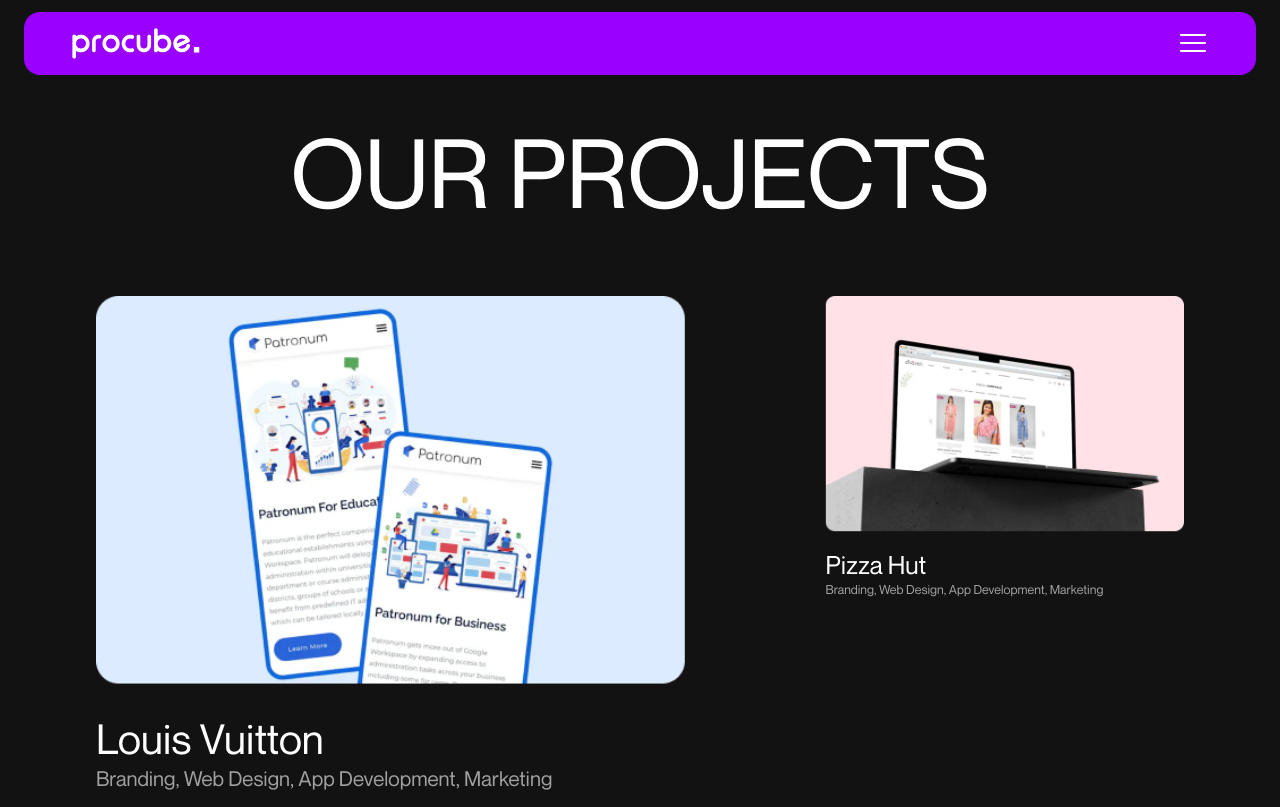
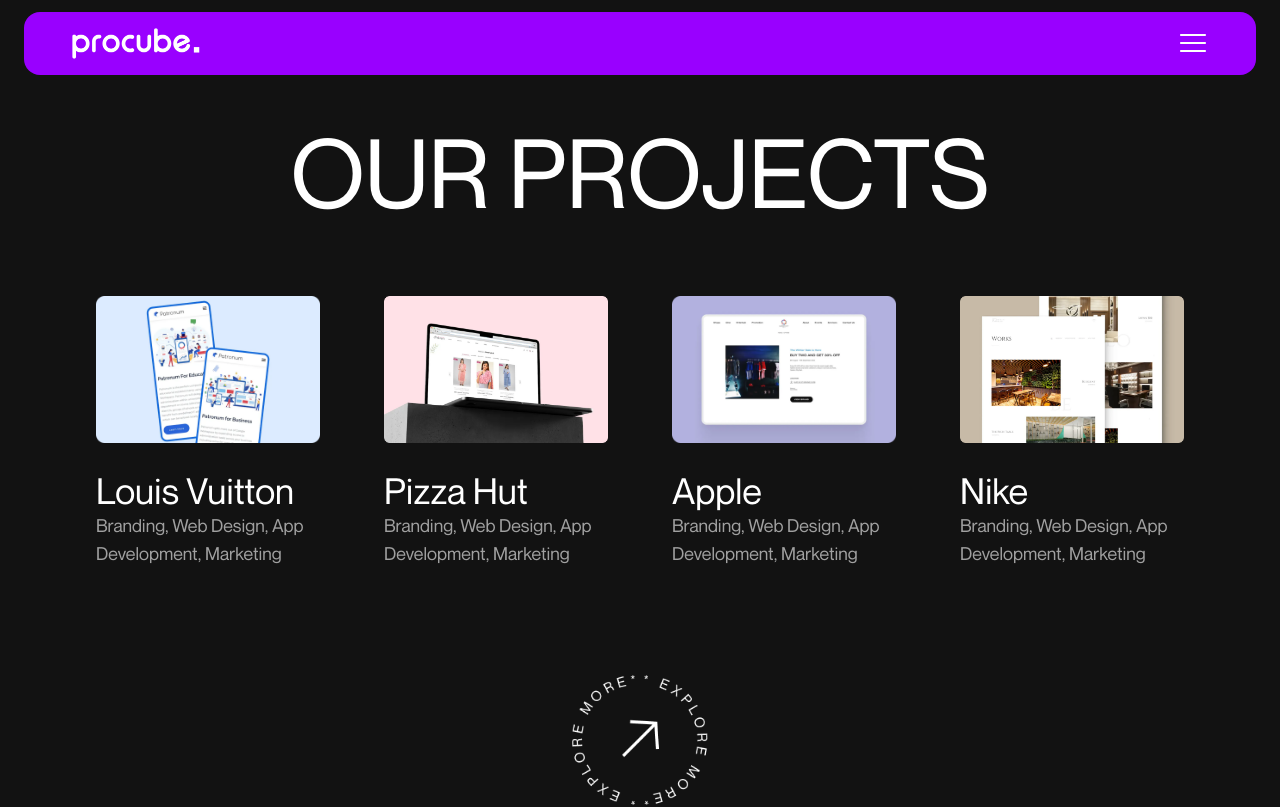
Before and after one commit to procube-cx/procube, a React (Create React App) app: page /portfolio in a window 1280 px wide. Shown: the top 807 px of the page. Built offline with nearby package versions, Linux system fonts and the light colour scheme.

Commit message:
content updated

```diff
--- a/package.json
+++ b/package.json
@@ -8,6 +8,7 @@
     "@testing-library/user-event": "^13.5.0",
     "framer-motion": "^11.0.3",
     "gsap": "^3.12.2",
+    "locomotive-scroll": "^4.1.4",
     "react": "^18.2.0",
     "react-dom": "^18.2.0",
     "react-icons": "^5.0.1",
--- a/src/component/hero/Landing10.js
+++ b/src/component/hero/Landing10.js
@@ -5,6 +5,7 @@
 import image2 from '../../assets/images/project-image/image2.png';
 import image3 from '../../assets/images/project-image/image3.png';
 import image4 from '../../assets/images/project-image/image4.png';
+import gsap from 'gsap';
 
 const data = [
   {
@@ -18,65 +19,18 @@
     icon: image2,
   },
   {
+    name: 'Apple',
+    desc: 'Branding, Web Design, App Development, Marketing',
+    icon: image4,
+  },
+  {
     name: 'Nike',
     desc: 'Branding, Web Design, App Development, Marketing',
     icon: image3,
   },
-  {
-    name: 'Apple',
-    desc: 'Branding, Web Design, App Development, Marketing',
-    icon: image4,
-  },
 ];
 
 const Landing10 = () => {
-  const [cardScales, setCardScales] = useState(
-    data.map((_, index) => ((index % 4 === 0) || ((index + 1) % 4 === 0) ? 1.15 : 0.7))
-  );
-  const isMobile = window.innerWidth < 768;
-
-  useEffect(() => {
-    const handleMouseMove = (event) => {
-      const newCardScales = data.map((_, index) => {
-        const card = document.getElementById(`card-${index}`);
-        if (!card) return cardScales[index];
-        const rect = card.getBoundingClientRect();
-        const thresholdDistance = rect.width * 4.5;
-        const height = rect.height;
-        if (index % 2 !== 0) {
-          const centerX = rect.right;
-          const centerY = rect.top;
-          const distanceX = 1-(event.clientX - centerX);
-          const distanceY = event.clientY - centerY;
-          if (distanceX < thresholdDistance && distanceY < 630 &&  distanceY > 0) {
-            return Math.max(0.7, 0.8 - ((1.6 * distanceX - thresholdDistance)/100) / 100);
-          }
-          else {
-            return cardScales[index];
-          }
-        } else {
-          const centerX = rect.left;
-          const centerY = rect.top ;
-          const distanceX = event.clientX - centerX;
-          const distanceY = event.clientY - centerY
-          if (distanceX < thresholdDistance && distanceY < 630  && distanceY > 0) {
-            return Math.max(0.7, 0.8 - ((1.6 * distanceX - thresholdDistance)/100) / 100);
-          }
-          else {
-            return cardScales[index];
-          }
-        }
-      });
-      setCardScales(newCardScales);
-    };
-
-    document.addEventListener('mousemove', handleMouseMove);
-
-    return () => {
-      document.removeEventListener('mousemove', handleMouseMove);
-    };
-  }, [cardScales, data]);
-
 
 
 
@@ -85,18 +39,15 @@
   return (
     <div className='px-6 md:px-24 py-16 md:py-28 md:gap-16 flex flex-col'>
       <p className='font-normal text-4xl md:text-8xl !leading-tight uppercase text-center'>Our projects</p>
-      <div className='grid grid-cols-2 w-full gap-x-8 md:gap-x-16 gap-y-5 md:gap-y-36' >
+      <div className='flex flex-row w-full gap-x-8 md:gap-x-16 overflow-x-auto' >
         {data.map((item, index) => (
-          <motion.div
-            key={index}
-            id={`card-${index}`}
-            className='col-span-2 md:col-span-1 flex flex-col justify-center  cursor-pointer'
-            style={isMobile ? ({scale:1}) : (index % 2 ? { scale: cardScales[index] , transformOrigin: 'top right'} : { scale: cardScales[index], transformOrigin: 'top left' })}
+          <div
+            className='flex-1 flex flex-col cursor-pointer w-full'
           >
-            <img src={item.icon} alt={item.name} className='w-full mb-7' />
+            <img src={item.icon} alt={item.name} className='w-[600px] mb-7' />
             <p className='text-xl font-normal md:text-4xl'>{item.name}</p>
             <p className='text-xs font-normal md:text-lg opacity-60'>{item.desc}</p>
-          </motion.div>
+          </div>
         ))}
       </div>
       <div>
--- a/src/pages/Hero.js
+++ b/src/pages/Hero.js
@@ -15,7 +15,7 @@
 import Preloader from '../component/proloader';
 
 function Hero() {
-  const [loading, setLoading] = useState(true);
+  const [loading, setLoading] = useState(false);
   React.useEffect(() => {
     setTimeout(() => {
       setLoading(false);
```
Also changed, not shown: 1 other file (tests, documents, lock files or other folders).
